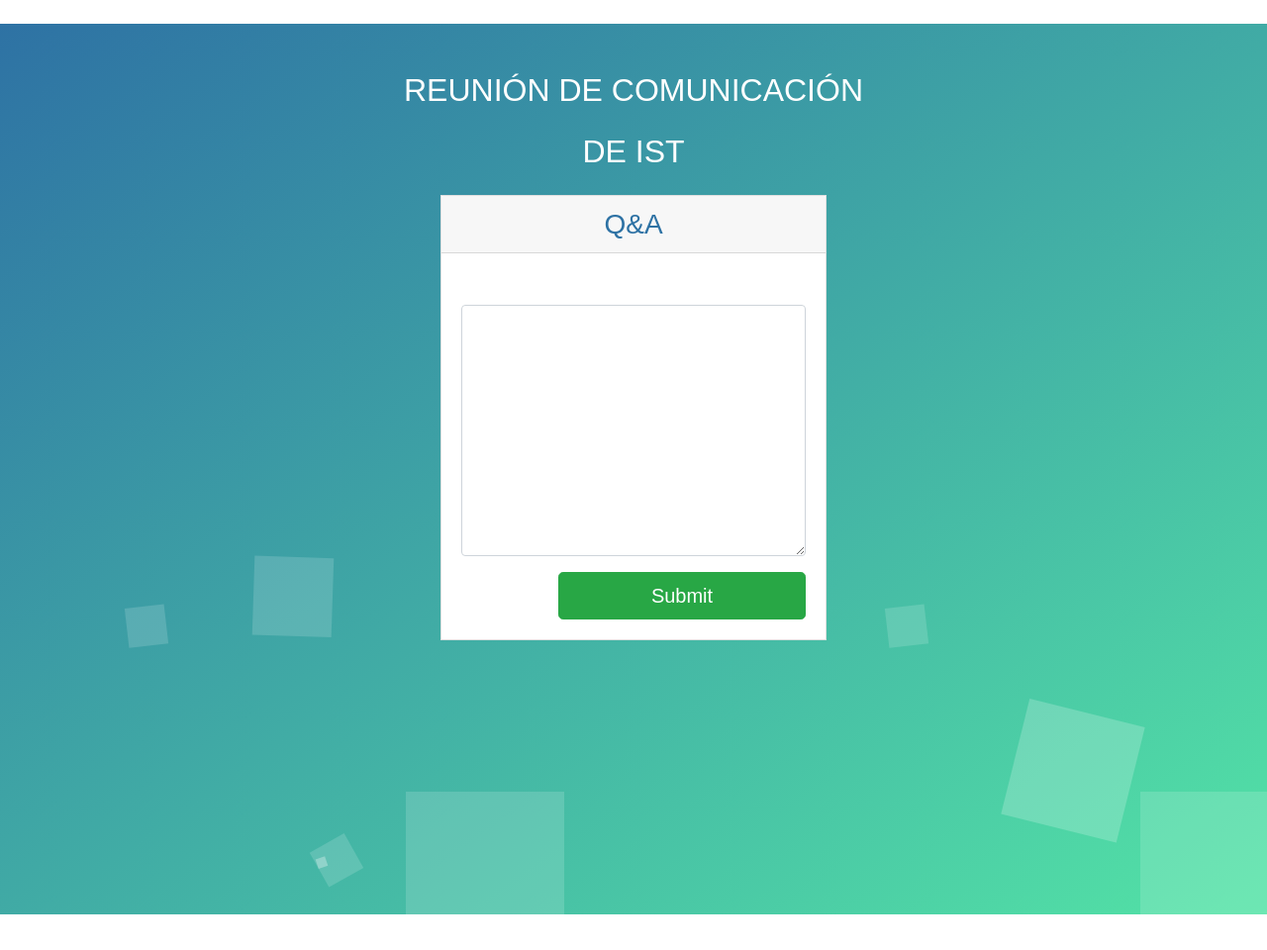
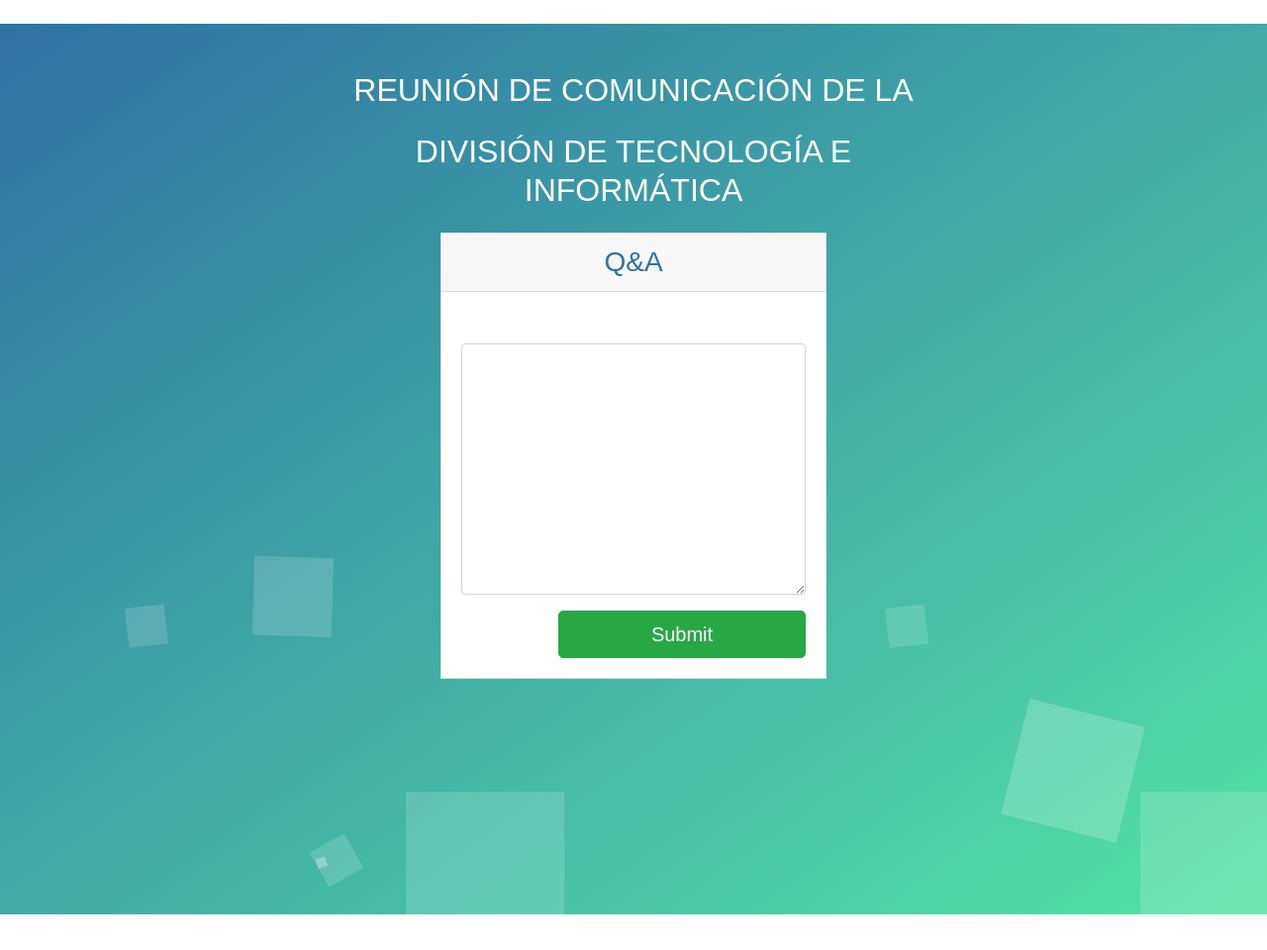
Before and after one commit to luiscberrocal/qa_moderator, a Django app: page /questions/ in a window 1280 px wide. Shown: the whole page at 99% size. Run offline with Django 3.2, Linux system fonts and the light colour scheme; some libraries are stand-ins or nearby versions; some web fonts are replaced.

Commit message:
Add complete title

```diff
--- a/qa_moderator/static/css/display.css
+++ b/qa_moderator/static/css/display.css
@@ -65,6 +65,7 @@
     display:table-cell;
     vertical-align:middle;
     height: 500px;
+    padding-left: 70px;
     max-width: 800px;
     overflow: hidden;
 }
--- a/qa_moderator/templates/questions/display.html
+++ b/qa_moderator/templates/questions/display.html
@@ -8,7 +8,9 @@
 {% block content %}
     <div class="row">
         <div class="col-md-12">
-            <h1 class="text-center text-white mb-4">Q&A</h1>
+            <h2 class="text-center text-white mb-4">REUNIÓN DE COMUNICACIÓN</h2>
+            <h2 class="text-center text-white mb-4">DE DIVISIÓN DE TECNOLOGÍA E INFORMÁTICA</h2>
+            <!--  <h1 class="text-center text-white mb-4">Q&A</h1> -->
              </div>
             <div class="col-md-12 mx-auto">
                 <div class="slider">
--- a/qa_moderator/templates/questions/question.html
+++ b/qa_moderator/templates/questions/question.html
@@ -6,8 +6,8 @@
 
     <div class="row">
         <div class="col-md-12">
-            <h2 class="text-center text-white mb-4">REUNIÓN DE COMUNICACIÓN</h2>
-            <h2 class="text-center text-white mb-4">DE IST</h2>
+            <h2 class="text-center text-white mb-4">REUNIÓN DE COMUNICACIÓN DE LA</h2>
+            <h2 class="text-center text-white mb-4">DIVISIÓN DE TECNOLOGÍA E INFORMÁTICA</h2>
             <div class="row">
                 <div class="col-md-8 mx-auto">
 
```
